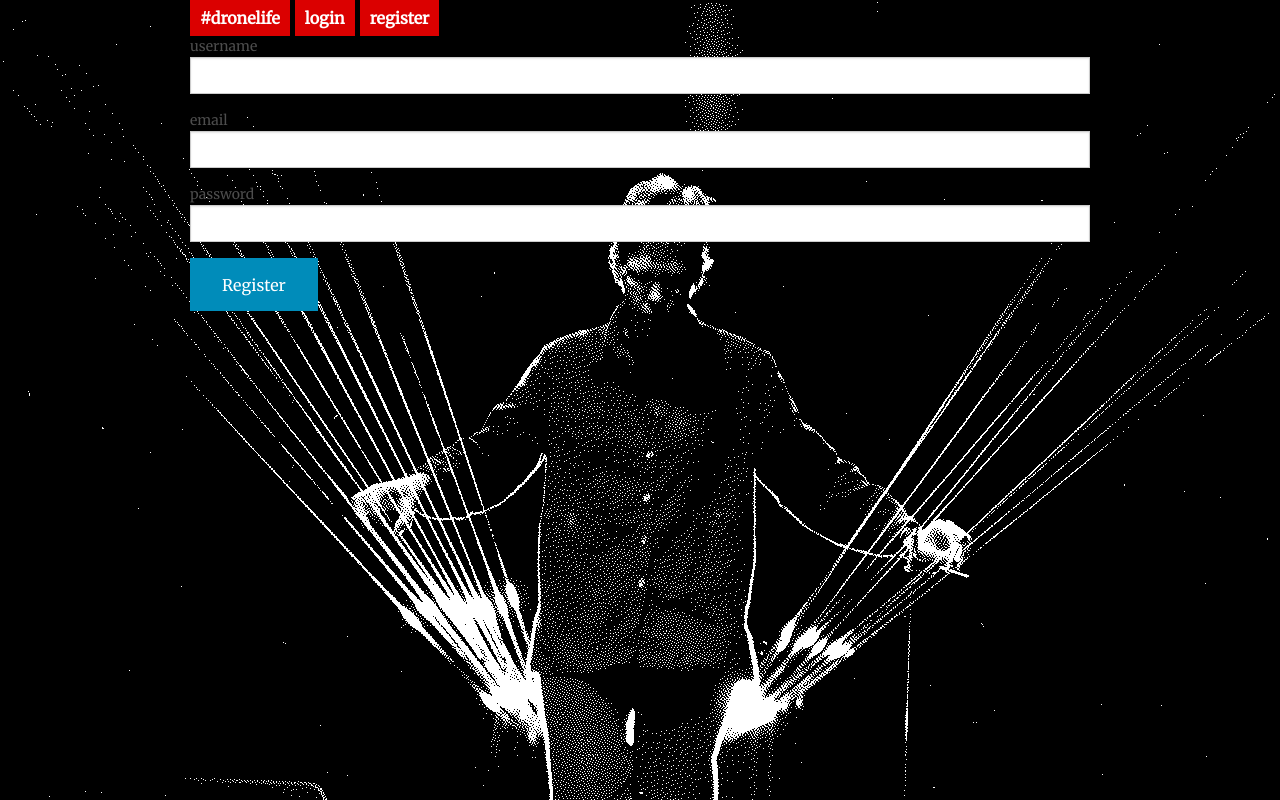
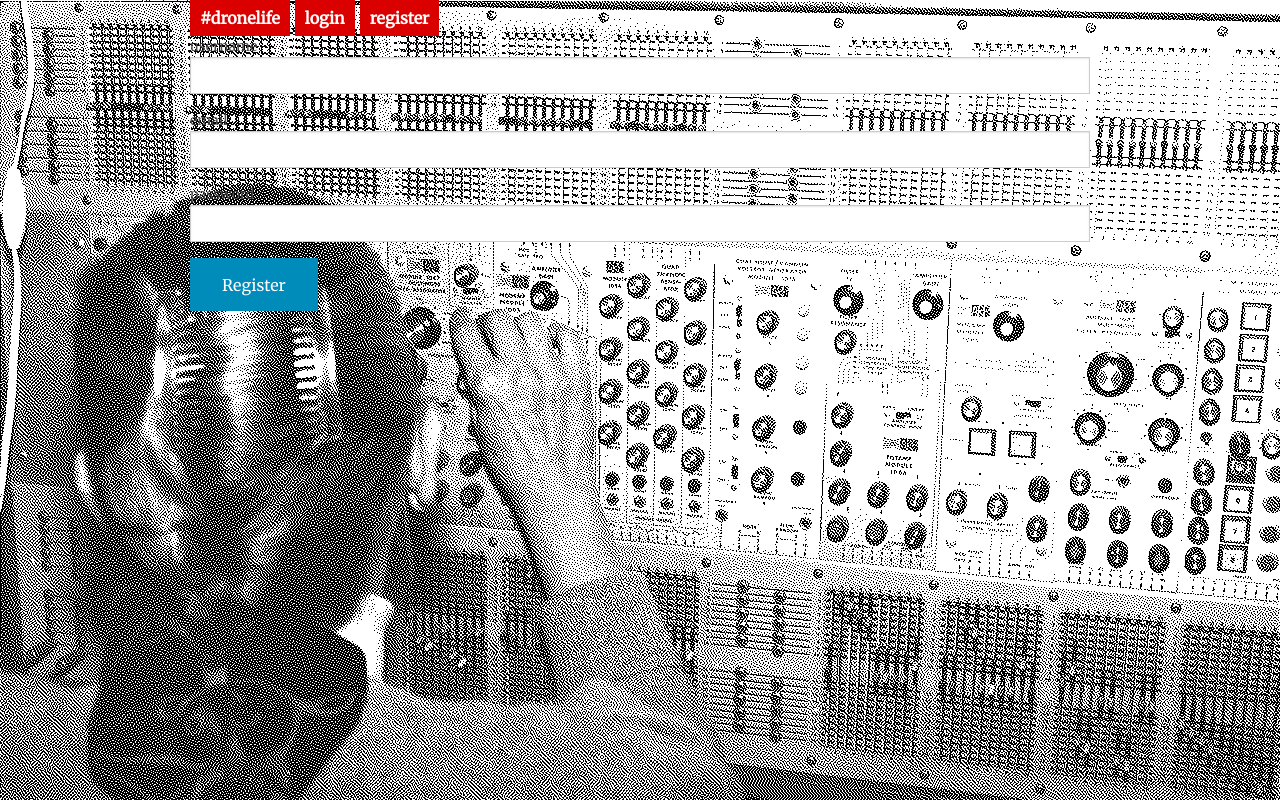
Before and after one commit to hecanjog/dronelife.org, a Flask app: page /register in a window 1280 px wide. Run offline with Flask 2, Linux system fonts and the light colour scheme; parts of the project's set-up code (start-up, migrations or seed data) failed here and were passed over.

Commit message:
show random background image

```diff
--- a/dronelife/controller.py
+++ b/dronelife/controller.py
@@ -1,6 +1,19 @@
-from flask import Flask, render_template, redirect, request, url_for, flash, abort
+from flask import Flask, render_template, redirect, request, url_for, flash, abort, session
 from flask.ext.login import login_required, current_user, login_user, logout_user
 from dronelife import app, db, forms, models
+from jinja2 import Environment
+import random
+
+@app.before_request
+def inject_bgimg():
+    session['bgimg'] = random.choice([
+        'elaine1.png',
+        'elaine2.png',
+        'elaine3.png',
+        'pauline1.png',
+        'ellen1.png',
+        'young.png'
+    ])
 
 @app.login_manager.user_loader
 def load_user(user_id):
--- a/dronelife/static/scss/app.scss
+++ b/dronelife/static/scss/app.scss
@@ -15,8 +15,8 @@ $main-width: 900px;
 
 body {
     padding: 0;
-    background-color: darken(#00F, 10%);
-    background-image: url('/static/img/ellen1.png');
+    background-color: #fff;
+//    background-image: url('/static/img/ellen1.png');
     background-size: cover;
 }
 
--- a/dronelife/static/stylesheets/app.css
+++ b/dronelife/static/stylesheets/app.css
@@ -3228,8 +3228,7 @@ th.hide-for-touch {
 
 body {
   padding: 0;
-  background-color: #0000cc;
-  background-image: url("/static/img/ellen1.png");
+  background-color: #fff;
   background-size: cover;
 }
 
--- a/dronelife/templates/layout.html
+++ b/dronelife/templates/layout.html
@@ -10,7 +10,7 @@
     <link href="http://fonts.googleapis.com/css?family=Merriweather" rel="stylesheet" type="text/css">
 </head>
 
-<body>
+<body style="background-image: url(/static/img/{{ session.bgimg }})">
 {% block header %}
 <header>
     <a href="/">#dronelife</a>{% if current_user.is_authenticated() %}<a href="/profile">Profile</a><a href="/logout">Logout</a>{% else %}<a href="/login">Login</a><a href="/register">Register</a>{% endif %}
```
